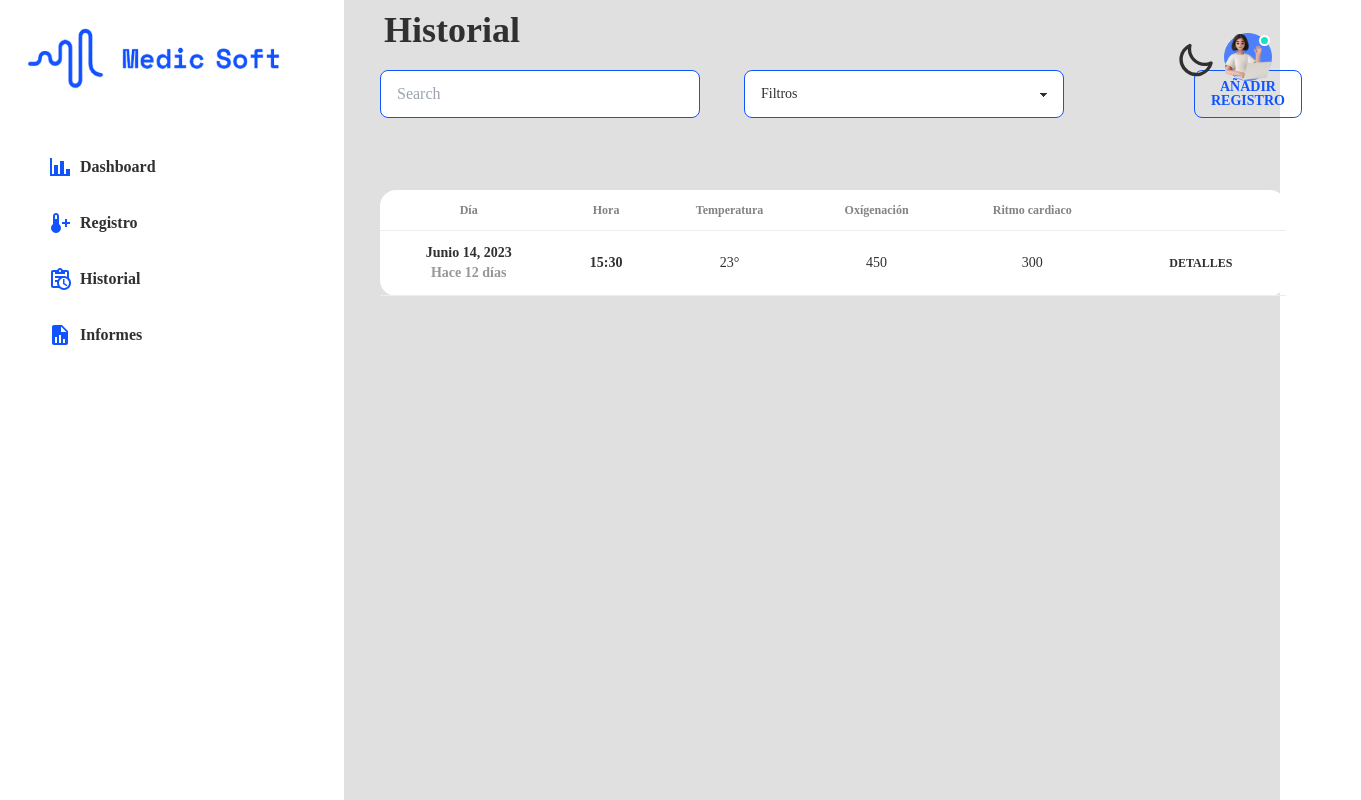
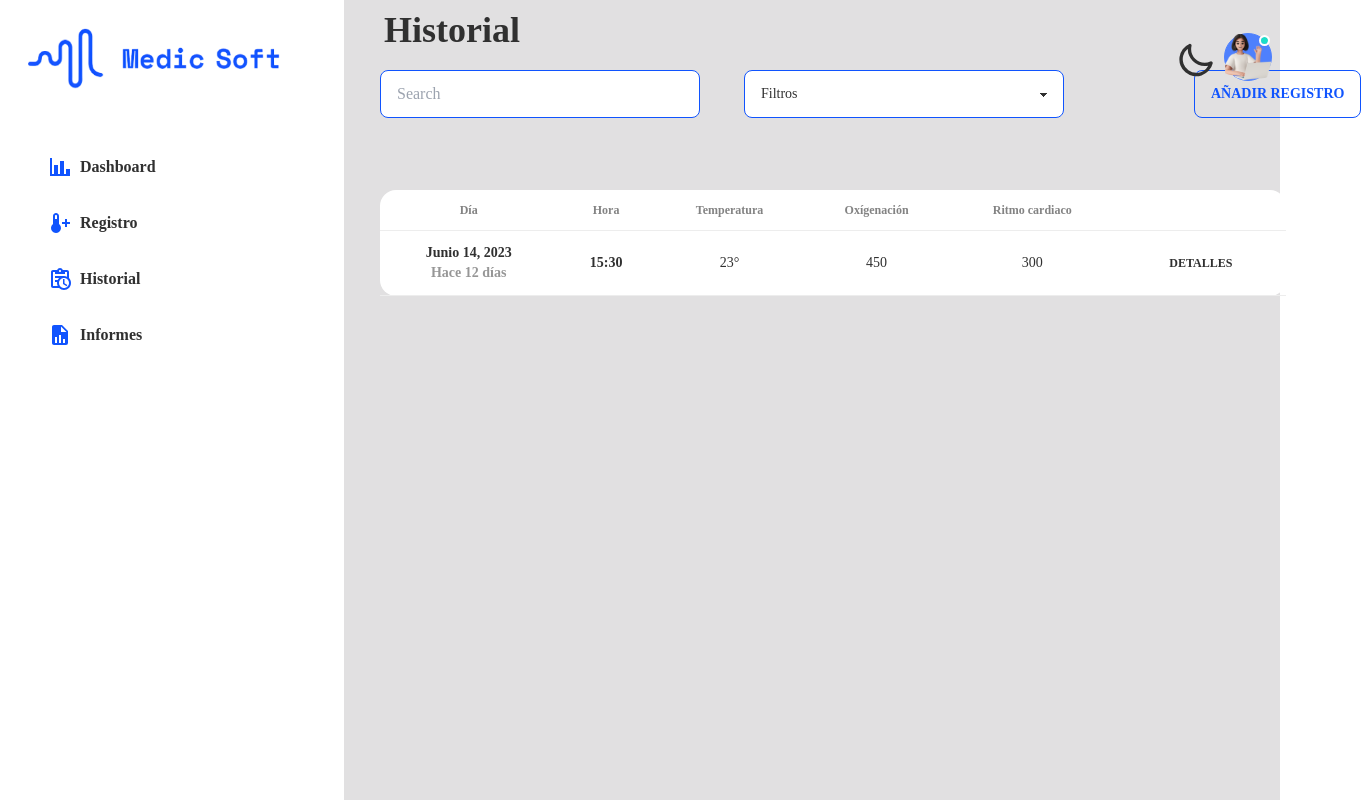
Before and after one commit to LarissaHilario/Medic-soft, a React (Vite) app: page /historial in a window 1280 px wide. Shown: the whole page, 1361 px wide, since content can reach past the window. Built offline with nearby package versions, Linux system fonts and the light colour scheme; a web font is replaced by a local one.

Commit message:
update navbar

```diff
--- a/src/Pages/Historial.jsx
+++ b/src/Pages/Historial.jsx
@@ -11,17 +11,17 @@ const Historial = () => {
             <Header />
             <div className="flex sm:ml-[10px] md:ml-[344px] sm:mt-[10px] md:mt-[-830px] md:w-700 md:h-[830px]">
                 <div className="grid bg-neutral  artboard  artboard-horizontal w-full h-full">
-                    <div className="collapse-title text-4xl font-bold p-10 h-5 ">
+                    <div className=" flex collapse-title text-4xl font-bold p-10 h-1 ">
                         Historial
                     </div>
-                    <div className="form-control w-80 mt-[-130px] ml-9 h-15 ">
+                    <div className=" flex form-control w-80 mt-[-130px] ml-9 ">
                         <input
                             type="text"
                             placeholder="Search"
                             className="input input-bordered w-80 input-primary "
                         />
                     </div>
-                    <div className="form-control w-80 mt-[-280px] ml-[400px] h-15">
+                    <div className=" flex form-control w-80 mt-[-280px] ml-[400px] ">
                         <select className="select select-bordered w-full max-w-xs select-primary">
                             <option disabled selected>Filtros</option>
                             <option>Temperatura</option>
@@ -29,11 +29,11 @@ const Historial = () => {
                             <option>Ritmo cardiaco</option>
                             <option>Oxigenación</option>
                         </select>
-                        </div>
-                        <div className=" w-30 mt-[-430px] ml-[850px] ">
+                    </div>
+                        <div className="flex w-30 mt-[-430px] ml-[850px] h-10 ">
                             <button className="btn btn-outline btn-primary">Añadir registro</button>
                         </div>
-                        <div className="ml-9 mt-[-500px] mr-4 ">
+                        <div className=" ml-9 mt-[-500px] mr-4 ">
                             <Table></Table>
                         </div>
                     </div>
```
Also changed, not shown: src/components/Navbar.jsx (+3 -4 lines).
